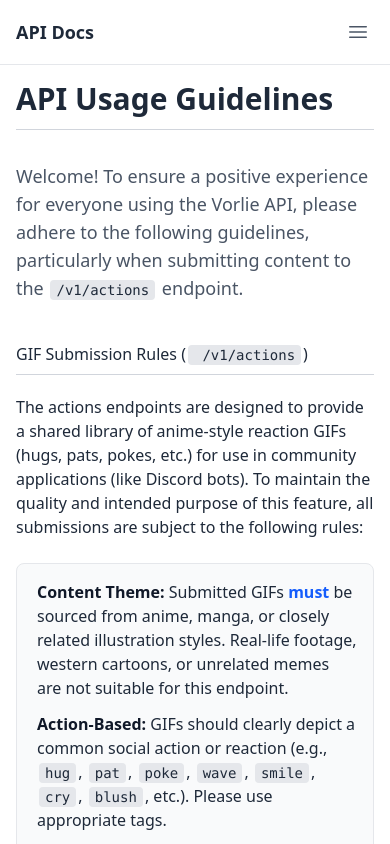
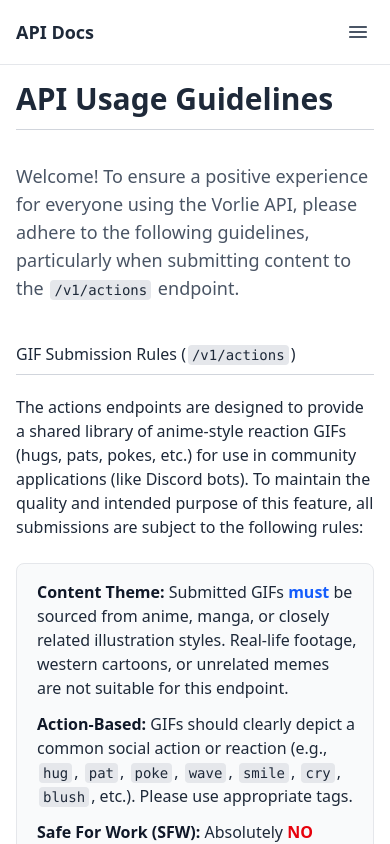
Before and after one commit to vorlie/api-docs, a React (Vite) app: page /usage-guidelines in a window 390 px wide. Shown: the top 844 px of the page. Built offline with nearby package versions, Linux system fonts and the light colour scheme.

Commit message:
style: Standardize import statements and improve code formatting across multiple components

```diff
--- a/src/App.tsx
+++ b/src/App.tsx
@@ -1,28 +1,34 @@
 // src/App.tsx
-import { Routes, Route, Outlet, NavLink } from 'react-router-dom';
-import { useState } from 'react';
+import { Routes, Route, Outlet, NavLink } from "react-router-dom";
+import { useState } from "react";
 
 // Import page components
-import IntroductionPage from './pages/IntroductionPage';
-import AuthenticationPage from './pages/AuthenticationPage';
-import EndpointDetailPage from './pages/EndpointDetailPage';
-import NotFoundPage from './pages/NotFoundPage';
-import UsageGuidelinesPage from './pages/UsageGuidelinesPage';
-import Sidebar from './components/Sidebar';
-import ErrorsPage from './pages/ErrorsPage';
-import RateLimitsPage from './pages/RateLimitsPage';
+import IntroductionPage from "./pages/IntroductionPage";
+import AuthenticationPage from "./pages/AuthenticationPage";
+import EndpointDetailPage from "./pages/EndpointDetailPage";
+import NotFoundPage from "./pages/NotFoundPage";
+import UsageGuidelinesPage from "./pages/UsageGuidelinesPage";
+import Sidebar from "./components/Sidebar";
+import ErrorsPage from "./pages/ErrorsPage";
+import RateLimitsPage from "./pages/RateLimitsPage";
 
-// --- Theme Management Logic --- (Keep existing)
+// --- Theme Management Logic ---
 //type Theme = 'light' | 'dark';
 
 // --- Burger Icon Component ---
 const BurgerIcon = ({ className = "w-6 h-6" }: { className?: string }) => (
-    <svg xmlns="http://www.w3.org/2000/svg" fill="none" viewBox="0 0 24 24" strokeWidth={1.5} stroke="currentColor" className={className}>
-        <path strokeLinecap="round" strokeLinejoin="round" d="M3.75 6.75h16.5M3.75 12h16.5m-16.5 5.25h16.5" />
+  <svg
+    className={className}
+    xmlns="http://www.w3.org/2000/svg"
+    height="24px"
+    viewBox="0 -960 960 960"
+    width="24px"
+    fill="currentColor"
+  >
+    <path d="M160-240q-17 0-28.5-11.5T120-280q0-17 11.5-28.5T160-320h640q17 0 28.5 11.5T840-280q0 17-11.5 28.5T800-240H160Zm0-200q-17 0-28.5-11.5T120-480q0-17 11.5-28.5T160-520h640q17 0 28.5 11.5T840-480q0 17-11.5 28.5T800-440H160Zm0-200q-17 0-28.5-11.5T120-680q0-17 11.5-28.5T160-720h640q17 0 28.5 11.5T840-680q0 17-11.5 28.5T800-640H160Z" />
   </svg>
 );
 // ------------------------------------
-
 
 // ------------------------
 
@@ -33,17 +39,16 @@
   // ------------------------------
 
   return (
-        <div className="flex min-h-screen relative lg:static"> {/* Relative for overlay positioning */}
-            {/* Pass state and toggle function to Sidebar */}
+    <div className="flex min-h-screen relative lg:static">
       <Sidebar isOpen={isMobileMenuOpen} onClose={toggleMobileMenu} />
 
       {/* Main Content Area */}
-            {/* --- MODIFIED: Responsive Margin --- */}
-            <div className="flex-1 min-w-0 bg-white dark:bg-gray-950 "> {/* Margin applied only on lg screens */}
-                {/* --- ADDED: Mobile Header/Burger Button --- */}
+      <div className="flex-1 min-w-0 bg-white dark:bg-gray-950 ">
         <div className="lg:hidden p-4 border-b border-gray-200 dark:border-gray-700/50 bg-white dark:bg-gray-900 flex justify-between items-center sticky top-0 z-30">
-                    {/* Link to home or site title for mobile header */}
-                    <NavLink to="/" className="text-lg font-semibold whitespace-nowrap text-gray-800 dark:text-gray-200">
+          <NavLink
+            to="/"
+            className="text-lg font-semibold whitespace-nowrap text-gray-800 dark:text-gray-200"
+          >
             API Docs
           </NavLink>
           <button
@@ -56,13 +61,10 @@
         </div>
         {/* ----------------------------------------- */}
 
-                {/* --- MODIFIED: Padding inside content --- */}
-                <div className="p-4 sm:p-6 lg:p-8 bg-white dark:bg-gray-950"> {/* Moved padding here */}
+        <div className="p-4 sm:p-6 lg:p-8 bg-white dark:bg-gray-950">
           <Outlet />
         </div>
       </div>
-
-            {/* --- ADDED: Overlay for Mobile Menu --- */}
       {isMobileMenuOpen && (
         <div
           className="fixed inset-0 z-30 bg-black/30 lg:hidden" // Show only on mobile when open
@@ -85,16 +87,16 @@
         <Route path="authentication" element={<AuthenticationPage />} />
         <Route path="status-codes" element={<ErrorsPage />} />
         <Route path="usage-guidelines" element={<UsageGuidelinesPage />} />
-            <Route path="api-reference/:endpointId" element={<EndpointDetailPage />} />
+        <Route
+          path="api-reference/:endpointId"
+          element={<EndpointDetailPage />}
+        />
         <Route path="rate-limits" element={<RateLimitsPage />} />
         {/* Catch-all within layout */}
         <Route path="*" element={<NotFoundPage />} />
       </Route>
-        {/* You might not need the separate /not-found route anymore if the above catch-all works */}
-        {/* <Route path="/not-found" element={<SimpleLayout />}> ... </Route> */}
-        {/* <Route path="*" element={<SimpleLayout />}> ... </Route> */}
     </Routes>
-  )
+  );
 }
 
-export default App
+export default App;
--- a/src/components/CodeBlock.tsx
+++ b/src/components/CodeBlock.tsx
@@ -1,13 +1,12 @@
 // src/components/CodeBlock.tsx
-import React, { useState } from "react"; // Import useState
+import React, { useState } from "react";
 import ReactMarkdown from "react-markdown";
 import remarkGfm from "remark-gfm";
 import rehypeHighlight from "rehype-highlight";
 
-// Import the highlight.js style you want (if not imported globally)
 import "highlight.js/styles/tokyo-night-dark.css";
 
-// --- Optional: Copy Icon Component ---
+
 const CopyIcon = ({ className = "w-4 h-4" }: { className?: string }) => (
   <svg
     className={className}
--- a/src/components/ParameterTable.tsx
+++ b/src/components/ParameterTable.tsx
@@ -1,7 +1,7 @@
 // src/components/ParameterTable.tsx
 import React from "react";
-import { ApiParameter } from "../utils/apiData"; // Import the interface
-import  InlineCode from "./InlineCode"; // Assuming you extracted InlineCode to its own file
+import { ApiParameter } from "../utils/apiData";
+import  InlineCode from "./InlineCode";
 
 interface ParameterTableProps {
   title: string;
--- a/src/pages/EndpointDetailPage.tsx
+++ b/src/pages/EndpointDetailPage.tsx
@@ -117,7 +117,6 @@
       code: jsCode,
     },
   ];
-  // Also update the placeholder text reminder
   const placeholderText = needsAuthExample
     ? `Remember to replace placeholders like <InlineCode>${apiKeyPlaceholder}</InlineCode> and path parameters.`
     : `Remember to replace path parameters (e.g., <InlineCode>{tag}</InlineCode>) if needed.`;
@@ -266,12 +265,10 @@
                   {examples.map((ex) => (
                     <Tab.Panel
                       key={ex.id}
-                      // Added base background/padding here for context
                       className={
                         "rounded-xl bg-gray-50 dark:bg-gray-800/50 ring-white ring-opacity-60 ring-offset-2 ring-offset-blue-400 focus:outline-none focus:ring-2"
                       }
                     >
-                      {/* Padding can be added to CodeBlock or here if needed */}
                       <CodeBlock language={ex.language} code={ex.code} />
                     </Tab.Panel>
                   ))}
--- a/src/pages/NotFoundPage.tsx
+++ b/src/pages/NotFoundPage.tsx
@@ -11,7 +11,7 @@
         Oops! The page you are looking for might have been removed, had its name changed, or is temporarily unavailable.
       </p>
       <Link
-        to="/" // Link back to the homepage (Introduction)
+        to="/"
         className="px-6 py-2 bg-blue-600 text-white rounded-md hover:bg-blue-700 transition-colors duration-150"
       >
         Go to Homepage
--- a/src/pages/RateLimitsPage.tsx
+++ b/src/pages/RateLimitsPage.tsx
@@ -39,7 +39,6 @@
 
 const RateLimitsPage: React.FC = () => {
   return (
-    // Keep prose for base typography, customize elements inside
     <div className="prose dark:prose-invert lg:prose-xl max-w-none text-gray-800 dark:text-gray-200">
       <h1 className="text-3xl font-bold !mb-8 border-b border-gray-300 dark:border-gray-700 pb-3">
         Rate Limiting
@@ -124,7 +123,6 @@
       {/* Style the handling list */}
       <ul className="text-base !my-6 !pl-0 space-y-4">
         {" "}
-        {/* Removed list-disc, added more space */}
         <li className="flex items-start gap-3">
           <CheckIcon className="w-5 h-5 text-green-500 flex-shrink-0 mt-0.5" />
           <span>
--- a/src/pages/UsageGuidelinesPage.tsx
+++ b/src/pages/UsageGuidelinesPage.tsx
@@ -1,18 +1,7 @@
 // src/pages/UsageGuidelinesPage.tsx
 import React from "react";
 import { Link } from "react-router-dom";
-
-// Helper component for inline code styling
-const InlineCode: React.FC<{ children: React.ReactNode }> = ({ children }) => (
-  <code className="bg-gray-200 dark:bg-gray-700/80 text-gray-800 dark:text-gray-300 font-mono text-sm px-1.5 py-0.5 rounded mx-0.5">
-    {" "}
-    {/* Slightly more padding */}
-    {children}
-  </code>
-);
-
-// Simple Divider Component (Optional, if not using prose's default hr)
-// const Hr = () => <hr className="my-8 border-gray-200 dark:border-gray-700" />;
+import InlineCode from "../components/InlineCode";
 
 const UsageGuidelinesPage: React.FC = () => {
   return (
@@ -48,7 +37,6 @@
         purpose of this feature, all submissions are subject to the following
         rules:
       </p>
-      {/* Added background and padding to the list for emphasis */}
       <ul className="text-base !my-6 !pl-5 space-y-3 bg-gray-50 dark:bg-gray-800/40 p-4 rounded-lg border border-gray-200 dark:border-gray-700">
         <li>
           <strong className="font-semibold text-gray-900 dark:text-gray-100">
@@ -102,7 +90,6 @@
       <h2 className="!mt-10 !mb-5 border-b border-gray-300 dark:border-gray-700 pb-2">
         Monitoring and Enforcement
       </h2>
-      {/* Added background/border to emphasize this section */}
       <div className="text-base bg-yellow-50 dark:bg-yellow-900/30 border-l-4 border-yellow-400 dark:border-yellow-600 p-4 rounded-md !my-6">
         <p className="!my-0">
           {" "}
--- a/src/utils/GetMethodBadgeClass.ts
+++ b/src/utils/GetMethodBadgeClass.ts
@@ -2,7 +2,6 @@
 import { ApiEndpoint } from "./apiData";
 
 const getMethodBadgeClass = (method: ApiEndpoint["method"]) => {
-  // ... (keep existing function)
   switch (method) {
     case "GET":
       return "bg-blue-100 text-blue-800 dark:bg-blue-900 dark:text-blue-300";
```
Also changed, not shown: src/pages/AuthenticationPage.tsx (+3 -9 lines), src/pages/IntroductionPage.tsx (+4 -7 lines). Lines whose indentation alone changed are shown as unchanged.
